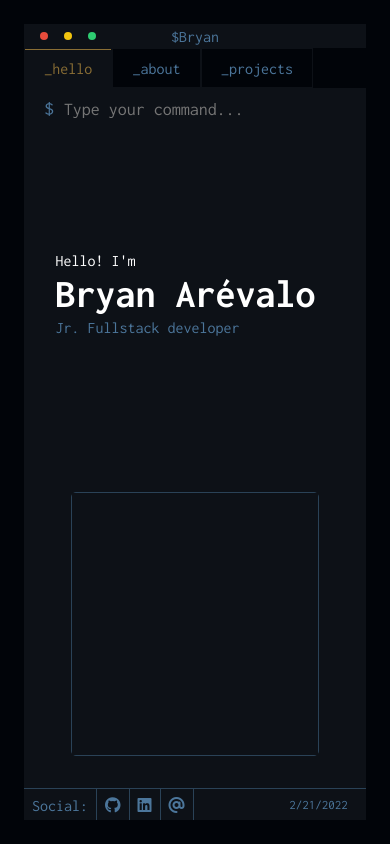
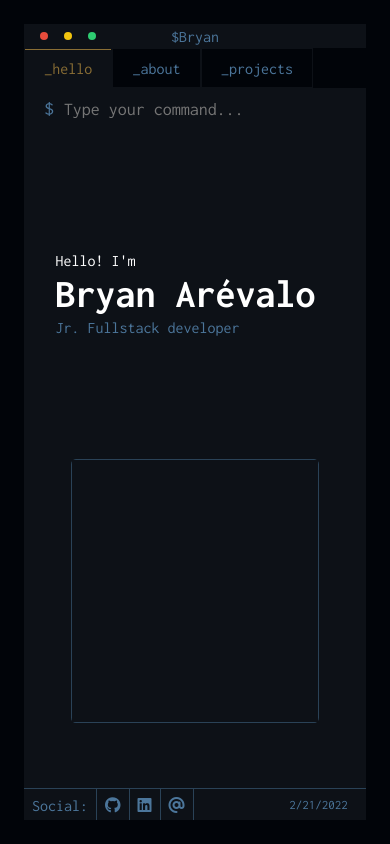
Before and after one commit to ripterdust/Portfolio2022, a React (Create React App) app: page / in a window 390 px wide. Built offline with nearby package versions, Linux system fonts and the light colour scheme.

Commit message:
Added the border and fixed the layout

```diff
--- a/src/styles/_myData.scss
+++ b/src/styles/_myData.scss
@@ -27,12 +27,13 @@
         align-items: center;
 
         .projectCardHello{
+
             .card{
                 width: 100%;
                 height: 100%;
                 background: $base-terminal;
                 border: 1px solid $border;
-                border-radius: 5px;
+                border-radius: 2%;
             }
 
         }
@@ -47,8 +48,10 @@
         justify-content: center;
         align-items: center;
         flex-direction: column;
-
-        .name, .projects {
+        .name{
+            height: 40%;
+        }
+        .projects {
             height: 50%;
         }
         .name > * {
```
